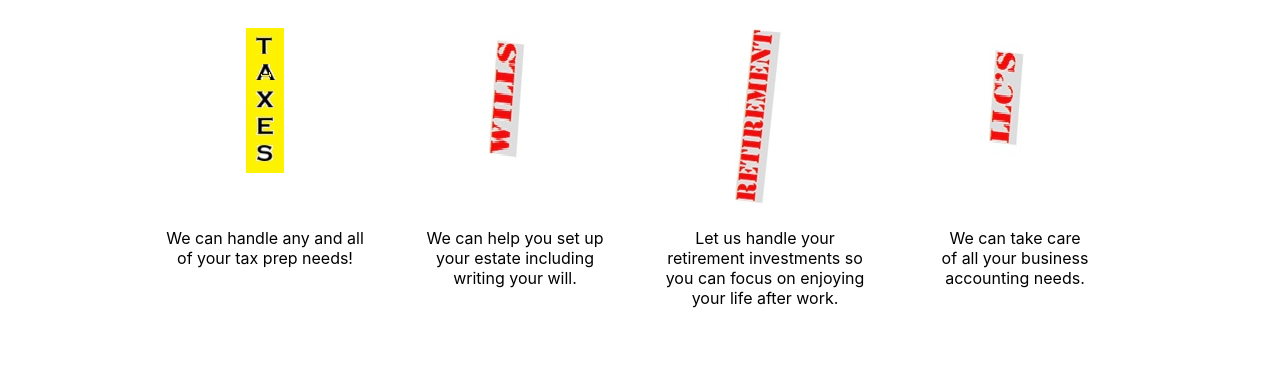
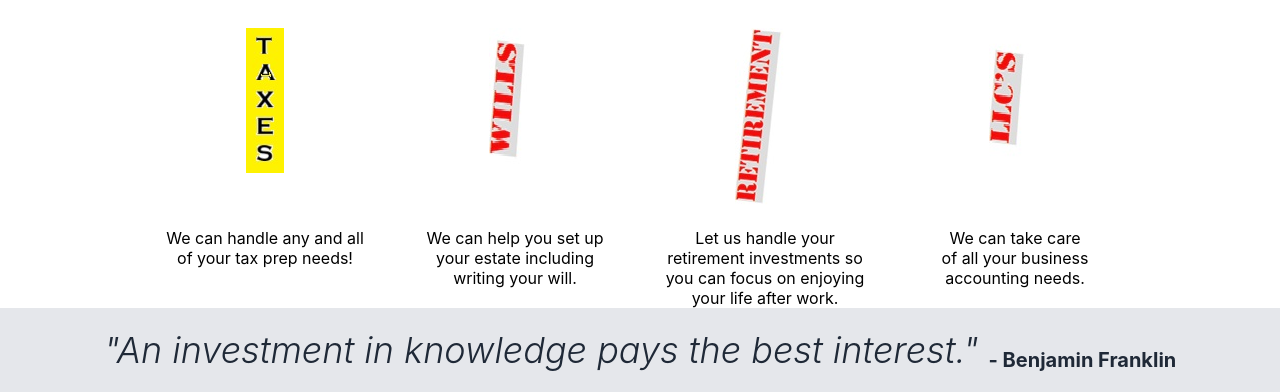
Before and after one commit to marr9880/landing-page, a plain HTML site: page index.html in a window 1280 px wide. Shown: the part 416-808 px from the top of the page. Drawn offline with Linux system fonts and the light colour scheme.

Commit message:
Create and style quote section

```diff
--- a/index.html
+++ b/index.html
@@ -53,5 +53,10 @@
             </div>
         </div>
     </div>
+
+    <div class="quote">
+        <div class="quotation">"An investment in knowledge pays the best interest."</div>
+        <div class="attribution">- Benjamin Franklin</div>
+    </div>
 </body>
 </html>
--- a/styles.css
+++ b/styles.css
@@ -90,3 +90,27 @@ button {
     width: 200px;
     text-wrap-style: pretty;
 }
+
+.quote {
+    display: flex;
+    gap: 10px;
+    justify-content: center;
+    padding: 20px 85px 20px 85px;
+    background-color: #E5E7EB;
+}
+
+.quotation {
+    font-size: 36px;
+    color: #1F2937;
+    font-weight: 300;
+    font-style: italic;
+    display: flex;
+}
+
+.attribution {
+    font-size: 20px;
+    font-weight: 750;
+    color: #1F2937;
+    display: flex;
+    align-items: flex-end;
+}
```
